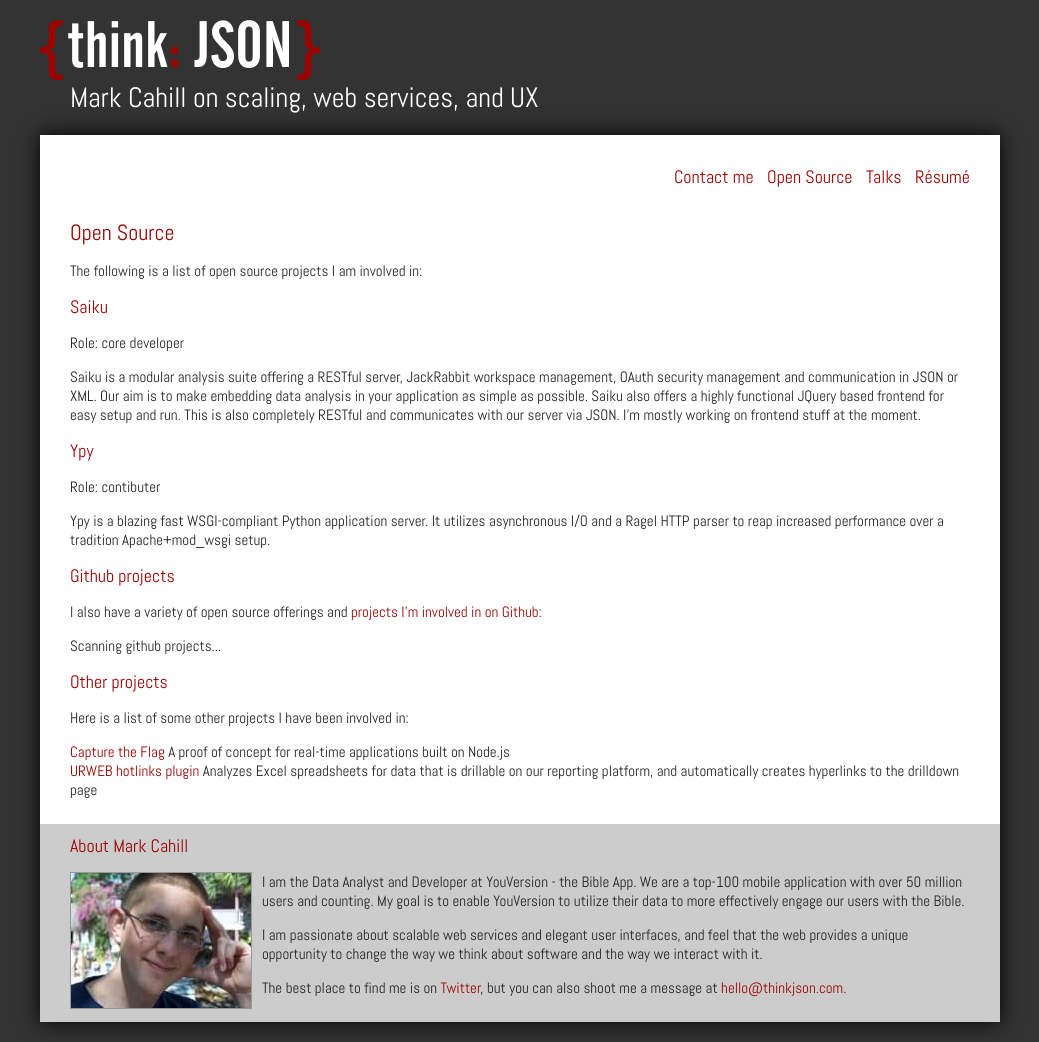
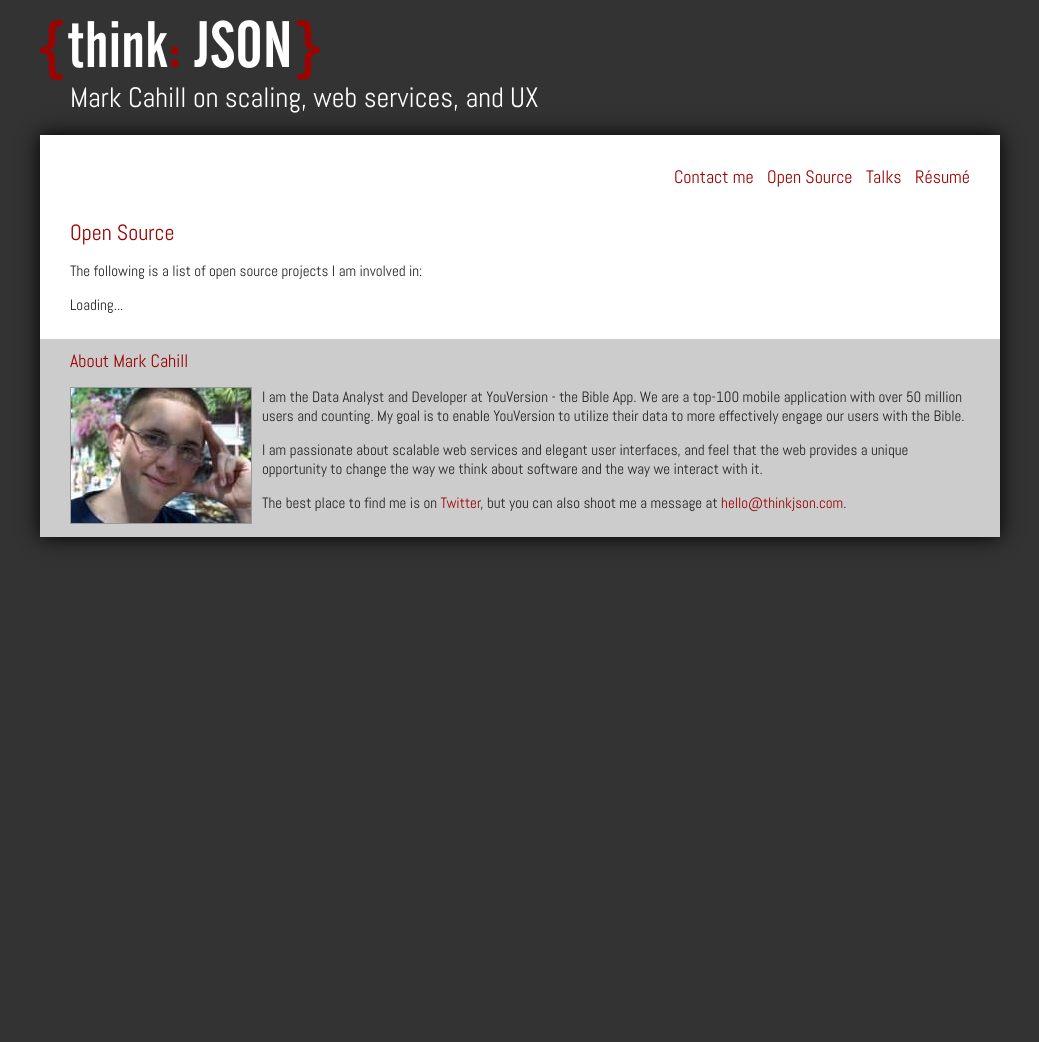
Before and after one commit to thinkjson/thinkjson.github.com, a Jekyll site: the page built from _posts/1900-01-01-open-source.md, in a window 1280 px wide. Shown: the whole page, without its empty margins (120-1159 px from the left). Built offline with Jekyll 4.4.1, drawn with Linux system fonts in a browser that asks for light colours; nearby versions of some CDN libraries; after the commit the page ends 900 px from its top, so only the background shows below that.

Commit message:
Updated open source page to just show Github projects

```diff
--- a/_posts/1900-01-01-open-source.md
+++ b/_posts/1900-01-01-open-source.md
@@ -6,27 +6,4 @@
 
 The following is a list of open source projects I am involved in:
 
-### [Saiku](http://www.analytical-labs.com/)
-
-Role: core developer
-
-Saiku is a modular analysis suite offering a RESTful server, JackRabbit workspace management, OAuth security management and communication in JSON or XML. Our aim is to make embedding data analysis in your application as simple as possible. Saiku also offers a highly functional JQuery based frontend for easy setup and run. This is also completely RESTful and communicates with our server via JSON. I'm mostly working on frontend stuff at the moment.
-
-### [Ypy](http://yieldproject.org/ypy.html)
-
-Role: contibuter
-
-Ypy is a blazing fast WSGI-compliant Python application server. It utilizes asynchronous I/O and a Ragel HTTP parser to reap increased performance over a tradition Apache+mod_wsgi setup.
-
-### Github projects
-
-I also have a variety of open source offerings and [projects I'm involved in on Github](https://github.com/thinkjson):
-
 <p id="projects">Loading...</p>
-
-### Other projects
-
-Here is a list of some other projects I have been involved in:
-
-[Capture the Flag](https://github.com/stetson/Capture-The-Flag) A proof of concept for real-time applications built on Node.js
-[URWEB hotlinks plugin](https://github.com/stetson/URWEB-excel-hotlinks-plugin) Analyzes Excel spreadsheets for data that is drillable on our reporting platform, and automatically creates hyperlinks to the drilldown page
--- a/js/general.js
+++ b/js/general.js
@@ -13,21 +13,30 @@
     fetch_github_projects: function () {
         $(document).ready(function () {
             $projects = $("#projects");
-            $projects.html("Initializing...");
-            $.getScript("/js/gh.js", function() {
-                $projects.html("Scanning github projects...");
-                gh.user("thinkjson").repos(function(data) {
-                    $projects.html("");
-                    $.each(data.repositories, function (project_iterator, project) {
-                        $("<a />").text(project.name)
-                            .attr({ href: project.url })
-                            .appendTo($projects);
-                        $("<span>").html(" " + project.description + "<br />").appendTo($projects);
-                    });
-                });
-            });
+            $projects.html("Loading projects...");
+            $.getScript("https://api.github.com/users/thinkjson/repos?callback=render_github_projects")
         });
     },
+
+    render_github_projects: function(data) {
+        $projects.html("");
+        $.each(data.repositories, function (project_iterator, project) {
+            var $div = $("<div />").text(project.description)
+                .appendTo($projects);
+            if (project.fork === true) {
+                $div.addClass('fork');
+            }
+            if ((new Date() - new Date(project.updated_at))/1000/60/60/24 > 90) {
+                $div.addClass('active');
+            } else {
+                $div.addClass('inactive');
+            }
+            var $header = $("<h2 />").prependTo($div);
+            $("<a />").text(project.description)
+                .attr({ href: project.url })
+                .appendTo($header);
+        });
+    }
 
     select_name: function() {
         $('input[name="name"]').focus();
```
